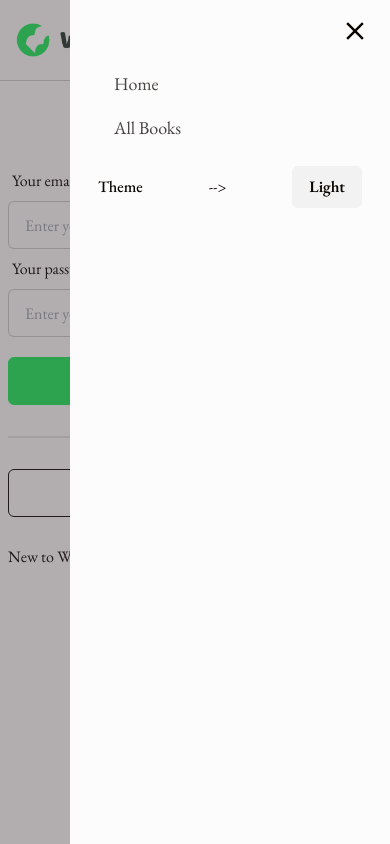
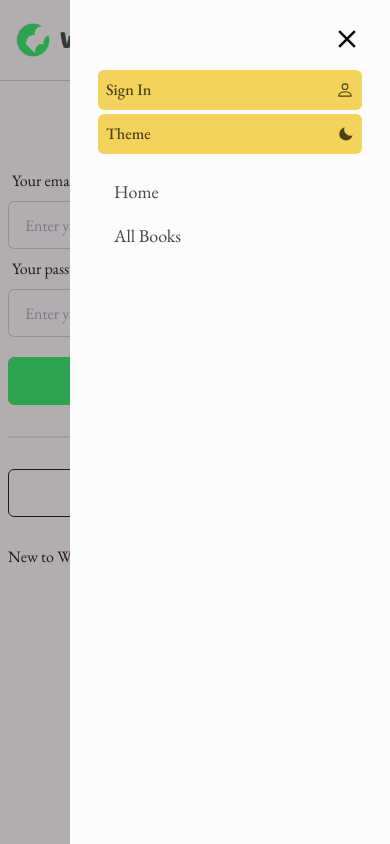
Before and after one commit to junayed-code/wislio-client, a React (Vite) app: page /signin in a window 390 px wide. Both pictures are taken after a click on the label 351 px from the left and 40 px from the top of the page. Shown: the top 844 px of the page. Built offline with nearby package versions, Linux system fonts and the light colour scheme; no server answers.

Commit message:
Update navbar
Change the navbar tablet and mobile design

```diff
--- a/src/components/Navbar/MobileNavItems.jsx
+++ b/src/components/Navbar/MobileNavItems.jsx
@@ -1,10 +1,14 @@
 import { useState } from "react";
-import { IoMdMenu, IoMdClose } from "react-icons/io";
+import { BsPerson } from "react-icons/bs";
+import { IoMdMenu, IoMdClose, IoIosLogOut } from "react-icons/io";
+import { BiSolidSun, BiSolidMoon } from "react-icons/bi";
 import NavItems from "./NavItems";
-import { Button } from "../common";
-import { useTheme } from "../../hooks";
+import { useAuth, useTheme } from "../../hooks";
+import { Link, useNavigate } from "react-router-dom";
 
 export default function MobileNavItems() {
+  const navigate = useNavigate();
+  const { currentUser, logOut } = useAuth();
   const { currentTheme, changeTheme } = useTheme();
   const [isMenuOpen, setIsMenuOpen] = useState(false);
 
@@ -15,6 +19,9 @@ export default function MobileNavItems() {
     const theme = currentTheme === "light" ? "dark" : "light";
     changeTheme(theme);
   }
+  const handleLogoutUser = () => {
+    logOut().then(() => navigate("/signin"));
+  };
 
   return (
     <>
@@ -40,20 +47,68 @@ export default function MobileNavItems() {
             isMenuOpen ? "translate-x-0" : "translate-x-full"
           }`}
         >
-          <label className="flex justify-end mb-2">
-            <span tabIndex={0} onClick={handleMenuToggle}>
-              <IoMdClose className="text-3xl cursor-pointer" />
-            </span>
-          </label>
+          <div className="p-2 space-y-4">
+            <label className="flex justify-end">
+              <span tabIndex={0} onClick={handleMenuToggle}>
+                <IoMdClose className="text-3xl cursor-pointer" />
+              </span>
+            </label>
+            {/* User profile */}
+            {currentUser && (
+              <div className="flex items-center tracking-wider p-2 rounded-md bg-secondary text-secondary-content px-4">
+                <img
+                  className="w-10 aspect-square rounded-full mr-4 ring-4 ring-base-100"
+                  src={currentUser.photoURL}
+                  alt=""
+                />
+                <div className="font-semibold text-sm">
+                  <p className="">{currentUser.displayName}</p>
+                  <p>{currentUser.email}</p>
+                </div>
+              </div>
+            )}
 
-          {/* Navbar Items */}
-          <NavItems className="menu" onItemClick={handleMenuToggle} />
-          <div className="flex items-center justify-between p-2">
-            <span className="text-base font-medium">Theme</span>
-            <span>--{">"}</span>
-            <Button onClick={handleToggleTheme} className="text-base">
-              {currentTheme === "light" ? "Light" : "Dark"}
-            </Button>
+            {/* Theme change and logout button */}
+            <ul className="text-base font-medium space-y-1">
+              {currentUser ? (
+                <li
+                  className="p-2 bg-secondary text-secondary-content rounded-md hover:bg-secondary-focus"
+                  onClick={handleMenuToggle}
+                >
+                  <button
+                    onClick={handleLogoutUser}
+                    className="inline-flex justify-between items-center text-base w-full"
+                  >
+                    Logout <IoIosLogOut />
+                  </button>
+                </li>
+              ) : (
+                <li
+                  className="p-2 bg-secondary text-secondary-content rounded-md hover:bg-secondary-focus"
+                  onClick={handleMenuToggle}
+                >
+                  <Link
+                    to="/signin"
+                    className="flex items-center justify-between hover:underline"
+                  >
+                    <span>Sign In</span>
+                    <BsPerson className="text-lg" />
+                  </Link>
+                </li>
+              )}
+              <li className="p-2 bg-secondary text-secondary-content rounded-md hover:bg-secondary-focus">
+                <button
+                  className="flex items-center justify-between w-full"
+                  onClick={handleToggleTheme}
+                >
+                  <span>Theme </span>
+                  {currentTheme === "light" ? <BiSolidMoon /> : <BiSolidSun />}
+                </button>
+              </li>
+            </ul>
+
+            {/* Navbar Items */}
+            <NavItems className="menu p-0" onItemClick={handleMenuToggle} />
           </div>
         </div>
       </div>
--- a/src/components/Navbar/UserAccount.jsx
+++ b/src/components/Navbar/UserAccount.jsx
@@ -9,11 +9,11 @@ export default function UserAccount() {
   const { currentUser, logOut } = useAuth();
 
   const handleLogoutUser = () => {
-    logOut().then(() => navigate("/"));
+    logOut().then(() => navigate("/signin"));
   };
 
   return (
-    <>
+    <div className="hidden lg:block">
       {currentUser ? (
         <div className="flex items-center bg-base-300 py-2 px-3 rounded-[100px]">
           <div className="avatar flex items-center">
@@ -56,6 +56,6 @@ export default function UserAccount() {
           <span>Sign In</span>
         </Link>
       )}
-    </>
+    </div>
   );
 }
--- a/src/components/Navbar/index.jsx
+++ b/src/components/Navbar/index.jsx
@@ -22,7 +22,7 @@ export default function Navbar({ className = "" }) {
     >
       <div className="navbar max-w-7xl mx-auto">
         {/* Navbar Start Section */}
-        <div className="navbar-start w-3/4 lg:w-1/2">
+        <div className="navbar-start">
           <Link to="/" className="text-2xl font-bold">
             <img
               className="w-32 sm:w-36"
@@ -36,16 +36,17 @@ export default function Navbar({ className = "" }) {
           <NavItems className="flex items-center space-x-6" />
         </div>
         {/* Navbar End Section */}
-        <div className="navbar-end gap-2 w-2/5 sm:w-1/2">
+        <div className="navbar-end gap-2">
           <div className="flex items-center space-x-3">
+            {/* Theme change toggle button */}
             <button
               onClick={handleToggleTheme}
               className="btn btn-circle btn-ghost p-2.5 hidden lg:inline-flex"
             >
               {currentTheme === "light" ? (
+                <BiSolidMoon className="w-full h-full" />
+              ) : (
                 <BiSolidSun className="w-full h-full" />
-              ) : (
-                <BiSolidMoon className="w-full h-full" />
               )}
             </button>
             <UserAccount />
```
